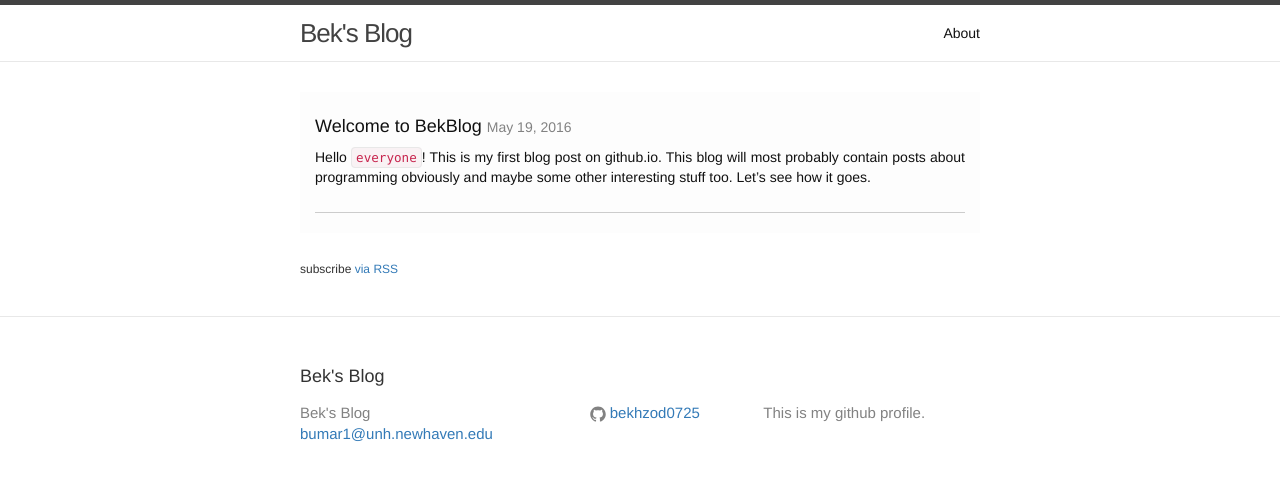
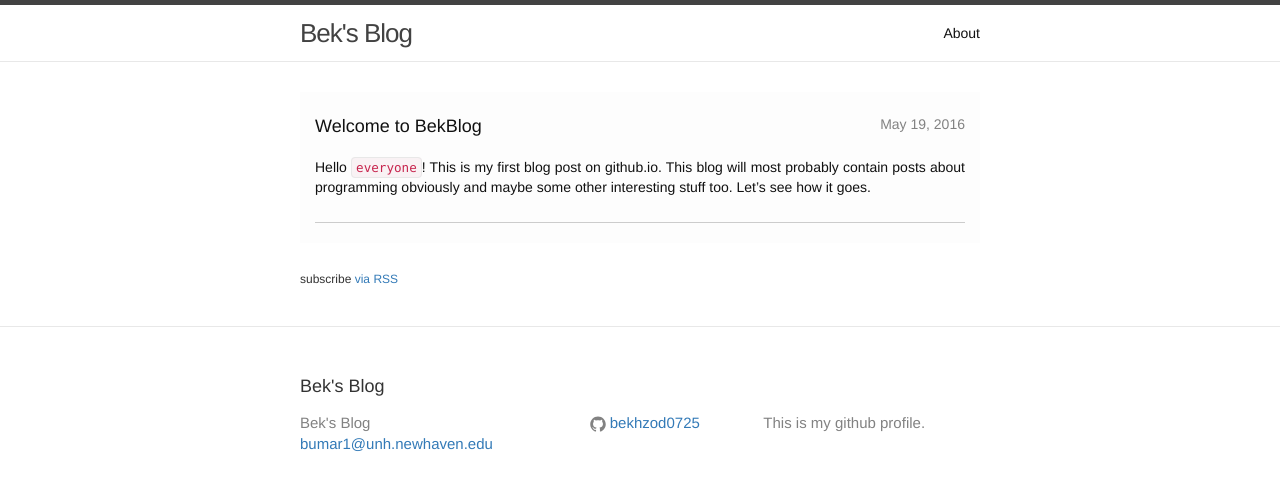
Before and after one commit to bekhzod0725/bekhzod0725.github.io, a Jekyll site: the page built from index.html, in a window 1280 px wide. Shown: the top 490 px of the page. Built offline with Jekyll 4.4.1, drawn with Linux system fonts in a browser that asks for light colours.

Commit message:
fixed design

```diff
--- a/index.html
+++ b/index.html
@@ -11,20 +11,18 @@ layout: default
           <div class="link-box-body">
               {% if post.image %}
               <div class="row" >
-                  <div class="col-xs-12">
-                <img src="/assets/{{ post.image }}" title="{{ post.title }}" />
-                <div class="link-box-image-caption-bg"></div>
-                <div class="carousel-caption" >
-                    <div><h1>{{post.title}}<h1></div>
+                  <div class="col-md-12">
+                    <img src="/assets/{{ post.image }}" title="{{ post.title }}" />
+                    <div class="link-box-image-caption-bg"></div>
+                    <div class="carousel-caption" ><h1>{{post.title}}<h1></div>
                 </div>
-            </div>
-            </div>
-
+              </div>
               {% else %}
-                  <h4>
-                      <span class="index-post-title">{{ post.title }}</span>
-                      <span class="post-meta post-date" align="right">{{ post.date | date: "%b %-d, %Y" }}</span>
-
+                  <h4 class="row">
+                      <span class="index-post-title col-md-7">{{ post.title }}</span>
+                      <span class="post-meta post-date col-md-5" align="right">
+                          {{ post.date | date: "%b %-d, %Y" }}
+                      </span>
                   </h4>
                   <span>{{ post.excerpt  }}</span>
               {% endif %}
@@ -33,7 +31,9 @@ layout: default
     {% endfor %}
 </div>
 <div class="row" style="margin-top: 20px">
-  <h6 class="rss-subscribe col-xs-4">subscribe <a href="{{ "/feed.xml" | prepend: site.baseurl }}">via RSS</a></h6>
+  <h6 class="rss-subscribe col-xs-4">
+      subscribe <a href="{{ "/feed.xml" | prepend: site.baseurl }}">via RSS</a>
+  </h6>
 </div>
 
 </div>
```
Also changed, not shown: 1 other file.
